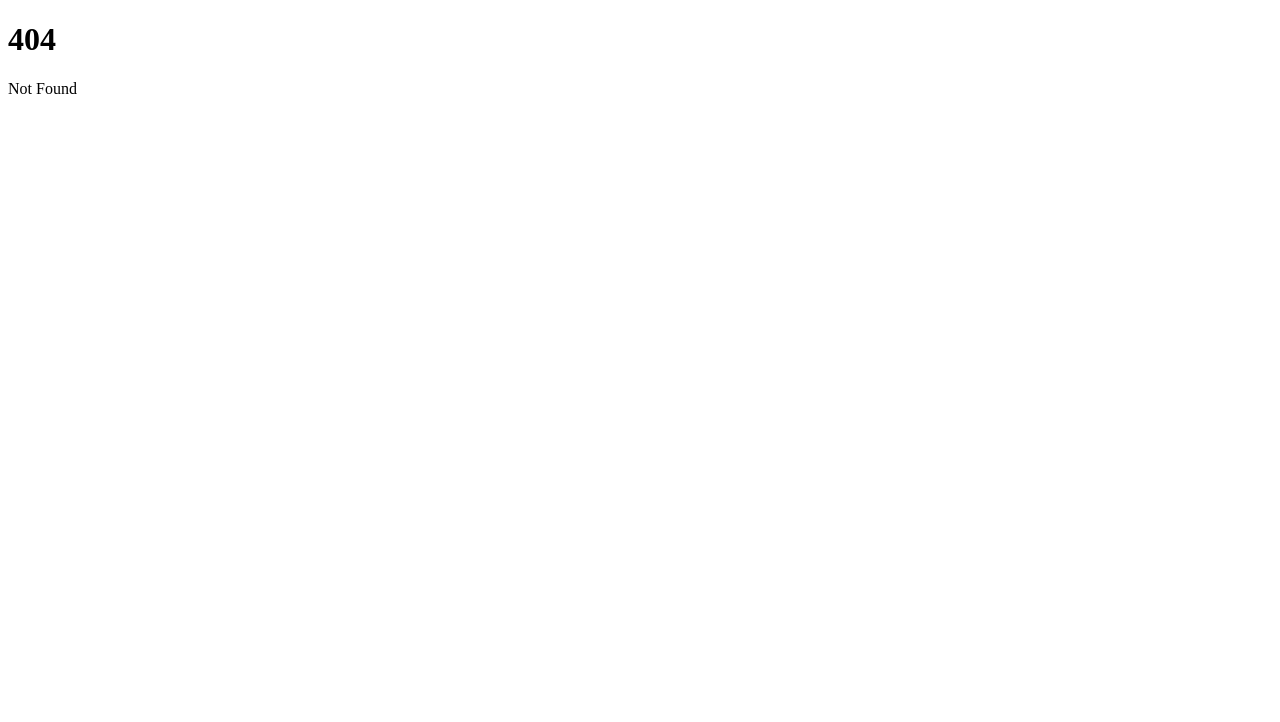
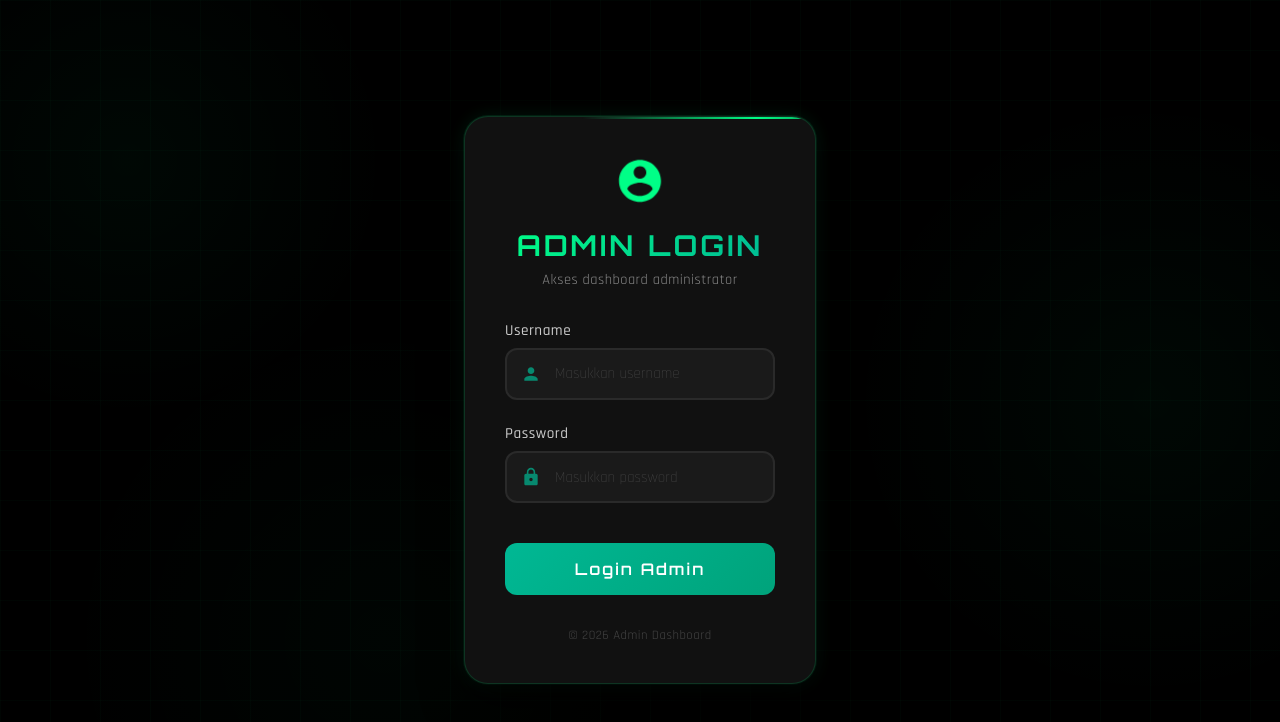
Before and after one commit to pandaskrrt/jembatan3-zapplerepair, a SvelteKit app: page /login in a window 1280 px wide. Before the commit this address had no page. Shown: the top 722 px of the page. Built offline with nearby package versions, Linux system fonts and the light colour scheme.

Commit message:
login page admin

```diff
--- /dev/null
+++ b/src/routes/login/+page.svelte
@@ -0,0 +1,380 @@
+<script>
+  let username = '';
+  let password = '';
+  let isLoading = false;
+
+  function handleSubmit(event ) {
+    event.preventDefault();
+    isLoading = true;
+
+    setTimeout(() => {
+      console.log('Login attempt:', { username, password });
+      isLoading = false;
+    }, 1500);
+  }
+</script>
+
+<svelte:head>
+  <link rel="preconnect" href="https://fonts.googleapis.com" />
+  <link rel="preconnect" href="https://fonts.gstatic.com" />
+  <link href="https://fonts.googleapis.com/css2?family=Orbitron:wght@400;500;600;700&family=Rajdhani:wght@300;400;500;600;700&display=swap" rel="stylesheet" />
+</svelte:head>
+
+<main>
+  <div class="login-container">
+    <div class="login-card">
+      <div class="logo-section">
+        <div class="logo-icon">
+          <svg width="48" height="48" viewBox="0 0 24 24" fill="none" xmlns="http://www.w3.org/2000/svg">
+            <path d="M12 2C6.48 2 2 6.48 2 12s4.48 10 10 10 10-4.48 10-10S17.52 2 12 2zm0 3c1.66 0 3 1.34 3 3s-1.34 3-3 3-3-1.34-3-3 1.34-3 3-3zm0 14.2c-2.5 0-4.71-1.28-6-3.22.03-1.99 4-3.08 6-3.08 1.99 0 5.97 1.09 6 3.08-1.29 1.94-3.5 3.22-6 3.22z" fill="#00ff87"/>
+          </svg>
+        </div>
+        <h1>ADMIN LOGIN</h1>
+        <p class="subtitle">Akses dashboard administrator</p>
+      </div>
+
+      <form on:submit={handleSubmit}>
+        <div class="input-group">
+          <label for="username">Username</label>
+          <div class="input-wrapper">
+            <span class="input-icon">
+              <svg width="20" height="20" viewBox="0 0 24 24" fill="none" xmlns="http://www.w3.org/2000/svg">
+                <path d="M12 12c2.21 0 4-1.79 4-4s-1.79-4-4-4-4 1.79-4 4 1.79 4 4 4zm0 2c-2.67 0-8 1.34-8 4v2h16v-2c0-2.66-5.33-4-8-4z" fill="#00b894"/>
+              </svg>
+            </span>
+            <input
+              type="text"
+              id="username"
+              bind:value={username}
+              placeholder="Masukkan username"
+              required
+            />
+          </div>
+        </div>
+
+        <div class="input-group">
+          <label for="password">Password</label>
+          <div class="input-wrapper">
+            <span class="input-icon">
+              <svg width="20" height="20" viewBox="0 0 24 24" fill="none" xmlns="http://www.w3.org/2000/svg">
+                <path d="M18 8h-1V6c0-2.76-2.24-5-5-5S7 3.24 7 6v2H6c-1.1 0-2 .9-2 2v10c0 1.1.9 2 2 2h12c1.1 0 2-.9 2-2V10c0-1.1-.9-2-2-2zm-6 9c-1.1 0-2-.9-2-2s.9-2 2-2 2 .9 2 2-.9 2-2 2zm3.1-9H8.9V6c0-1.71 1.39-3.1 3.1-3.1 1.71 0 3.1 1.39 3.1 3.1v2z" fill="#00b894"/>
+              </svg>
+            </span>
+            <input
+              type="password"
+              id="password"
+              bind:value={password}
+              placeholder="Masukkan password"
+              required
+            />
+          </div>
+        </div>
+
+        <button
+          type="submit"
+          class="login-btn"
+          class:loading={isLoading}
+          disabled={isLoading}
+        >
+          {#if isLoading}
+            <span class="loading-spinner"></span>
+            Process...
+          {:else}
+            Login Admin
+          {/if}
+        </button>
+      </form>
+
+      <div class="footer-note">
+        <p>© 2026 Admin Dashboard</p>
+      </div>
+    </div>
+  </div>
+</main>
+
+<style>
+  * {
+    margin: 0;
+    padding: 0;
+    box-sizing: border-box;
+  }
+  main {
+    min-height: 100vh;
+    width: 100%;
+    background: #000000;
+    background-image:
+      radial-gradient(circle at 10% 20%, rgba(0, 255, 135, 0.03) 0%, transparent 20%),
+      radial-gradient(circle at 90% 50%, rgba(0, 255, 135, 0.03) 0%, transparent 25%),
+      radial-gradient(circle at 30% 80%, rgba(0, 255, 135, 0.02) 0%, transparent 30%);
+    display: flex;
+    align-items: center;
+    justify-content: center;
+    font-family: 'Rajdhani', sans-serif;
+    position: relative;
+    overflow: hidden;
+  }
+
+  main::before {
+    content: '';
+    position: absolute;
+    top: 0;
+    left: 0;
+    right: 0;
+    bottom: 0;
+    width: 100%;
+    height: 100%;
+    background-image:
+      linear-gradient(rgba(0, 255, 135, 0.02) 1px, transparent 1px),
+      linear-gradient(90deg, rgba(0, 255, 135, 0.02) 1px, transparent 1px);
+    background-size: 50px 50px;
+    pointer-events: none;
+  }
+
+  .login-container {
+    width: 100%;
+    max-width: 400px;
+    padding: 1.5rem;
+    position: relative;
+    z-index: 1;
+  }
+
+  .login-card {
+    background: #111111;
+    border: 1px solid rgba(0, 255, 135, 0.15);
+    border-radius: 24px;
+    padding: 2.5rem;
+    box-shadow:
+      0 20px 40px rgba(0, 0, 0, 0.8),
+      0 0 0 1px rgba(0, 255, 135, 0.1),
+      0 0 20px rgba(0, 255, 135, 0.1);
+    backdrop-filter: blur(10px);
+    animation: slideUp 0.5s ease-out;
+    position: relative;
+    overflow: hidden;
+  }
+
+  .login-card::before {
+    content: '';
+    position: absolute;
+    top: 0;
+    left: 0;
+    right: 0;
+    height: 2px;
+    background: linear-gradient(90deg, transparent, #00ff87, transparent);
+    animation: scan 3s linear infinite;
+  }
+
+  @keyframes scan {
+    0% { transform: translateX(-100%); }
+    100% { transform: translateX(100%); }
+  }
+
+  @keyframes slideUp {
+    from {
+      opacity: 0;
+      transform: translateY(30px);
+    }
+    to {
+      opacity: 1;
+      transform: translateY(0);
+    }
+  }
+
+  .logo-section {
+    text-align: center;
+    margin-bottom: 2rem;
+  }
+
+  .logo-icon {
+    margin-bottom: 1rem;
+    animation: pulse 2s ease-in-out infinite;
+  }
+
+  @keyframes pulse {
+    0%, 100% { opacity: 0.8; transform: scale(1); }
+    50% { opacity: 1; transform: scale(1.05); }
+  }
+
+  .logo-section h1 {
+    font-family: 'Orbitron', sans-serif;
+    font-size: 1.8rem;
+    font-weight: 700;
+    letter-spacing: 3px;
+    background: linear-gradient(135deg, #00ff87 0%, #00b894 100%);
+    -webkit-background-clip: text;
+    -webkit-text-fill-color: transparent;
+    background-clip: text;
+    margin-bottom: 0.5rem;
+  }
+
+  .subtitle {
+    color: #888;
+    font-size: 0.9rem;
+    font-weight: 400;
+    letter-spacing: 0.5px;
+  }
+
+  .input-group {
+    margin-bottom: 1.5rem;
+  }
+
+  .input-group label {
+    display: block;
+    margin-bottom: 0.5rem;
+    color: #ccc;
+    font-weight: 500;
+    font-size: 0.95rem;
+    letter-spacing: 0.5px;
+  }
+
+  .input-wrapper {
+    position: relative;
+    display: flex;
+    align-items: center;
+  }
+
+  .input-icon {
+    position: absolute;
+    left: 1rem;
+    color: #00b894;
+    display: flex;
+    align-items: center;
+    justify-content: center;
+    opacity: 0.7;
+    transition: opacity 0.3s ease;
+  }
+
+  .input-wrapper:focus-within .input-icon {
+    opacity: 1;
+  }
+
+  .input-group input {
+    width: 100%;
+    padding: 0.85rem 1rem 0.85rem 3rem;
+    background: #1a1a1a;
+    border: 2px solid #2a2a2a;
+    border-radius: 12px;
+    font-size: 1rem;
+    font-family: 'Rajdhani', sans-serif;
+    font-weight: 400;
+    transition: all 0.3s ease;
+    color: #00ff87;
+  }
+
+  .input-group input:focus {
+    outline: none;
+    border-color: #00ff87;
+    background: #222;
+    box-shadow: 0 0 0 3px rgba(0, 255, 135, 0.1);
+  }
+
+  .input-group input::placeholder {
+    color: #444;
+    font-weight: 300;
+    font-size: 0.95rem;
+  }
+
+  .login-btn {
+    width: 100%;
+    padding: 1rem;
+    background: linear-gradient(135deg, #00b894 0%, #00a37b 100%);
+    color: white;
+    border: none;
+    border-radius: 12px;
+    font-size: 1rem;
+    font-weight: 600;
+    font-family: 'Orbitron', sans-serif;
+    letter-spacing: 2px;
+    cursor: pointer;
+    transition: all 0.3s ease;
+    margin-top: 1rem;
+    position: relative;
+    overflow: hidden;
+  }
+
+  .login-btn::before {
+    content: '';
+    position: absolute;
+    top: 0;
+    left: -100%;
+    width: 100%;
+    height: 100%;
+    background: linear-gradient(90deg, transparent, rgba(255, 255, 255, 0.2), transparent);
+    transition: left 0.5s ease;
+  }
+
+  .login-btn:hover::before {
+    left: 100%;
+  }
+
+  .login-btn:hover {
+    transform: translateY(-2px);
+    box-shadow: 0 8px 25px rgba(0, 255, 135, 0.3);
+  }
+
+  .login-btn:active {
+    transform: translateY(0);
+  }
+
+  .login-btn:disabled {
+    opacity: 0.7;
+    cursor: not-allowed;
+  }
+
+  .login-btn.loading {
+    background: linear-gradient(135deg, #1a4a3a 0%, #1a4a3a 100%);
+  }
+
+  .loading-spinner {
+    display: inline-block;
+    width: 16px;
+    height: 16px;
+    border: 2px solid #fff;
+    border-radius: 50%;
+    border-top-color: transparent;
+    animation: spin 1s linear infinite;
+    margin-right: 8px;
+  }
+
+  @keyframes spin {
+    to { transform: rotate(360deg); }
+  }
+
+  .footer-note {
+    text-align: center;
+    margin-top: 2rem;
+    color: #444;
+    font-size: 0.8rem;
+    font-family: 'Rajdhani', sans-serif;
+    letter-spacing: 0.5px;
+  }
+
+  .footer-note p {
+    transition: color 0.3s ease;
+  }
+
+  .footer-note:hover p {
+    color: #00b894;
+  }
+
+  @media (max-width: 480px) {
+    .login-container {
+      padding: 1rem;
+    }
+
+    .login-card {
+      padding: 2rem;
+    }
+
+    .logo-section h1 {
+      font-size: 1.5rem;
+    }
+  }
+
+  /* Memastikan tidak ada warna putih di mana pun */
+  :global(body) {
+    background-color: #000000;
+    margin: 0;
+    padding: 0;
+  }
+</style>
```
